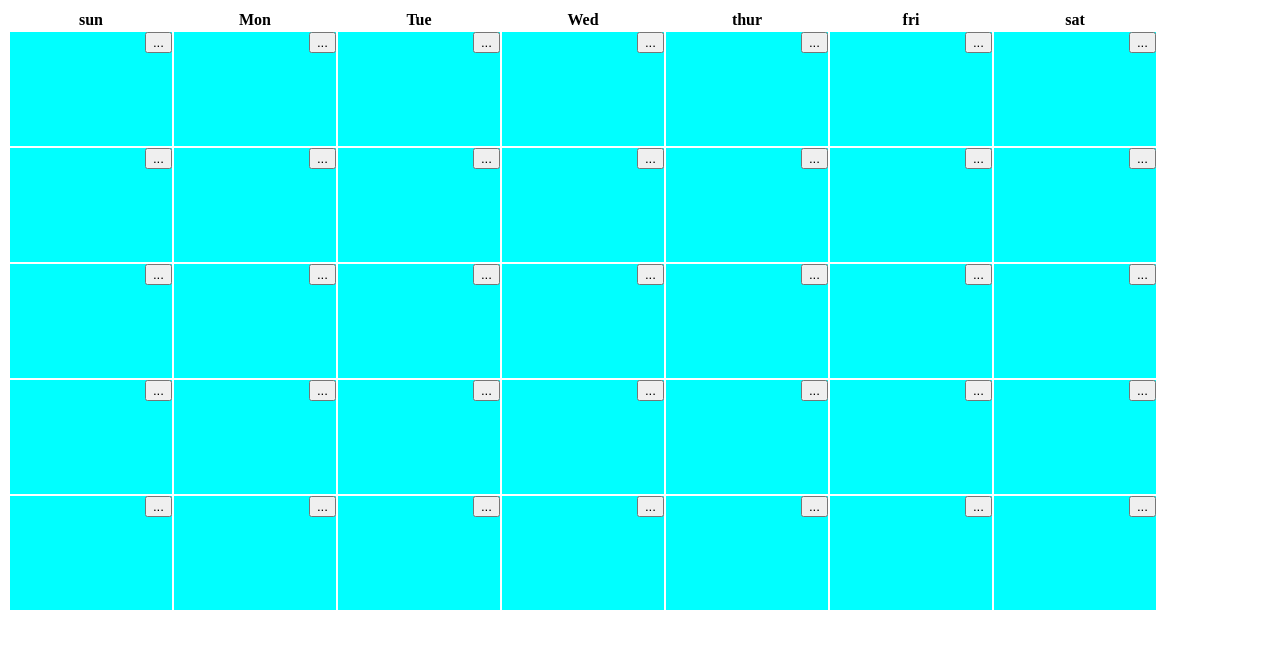
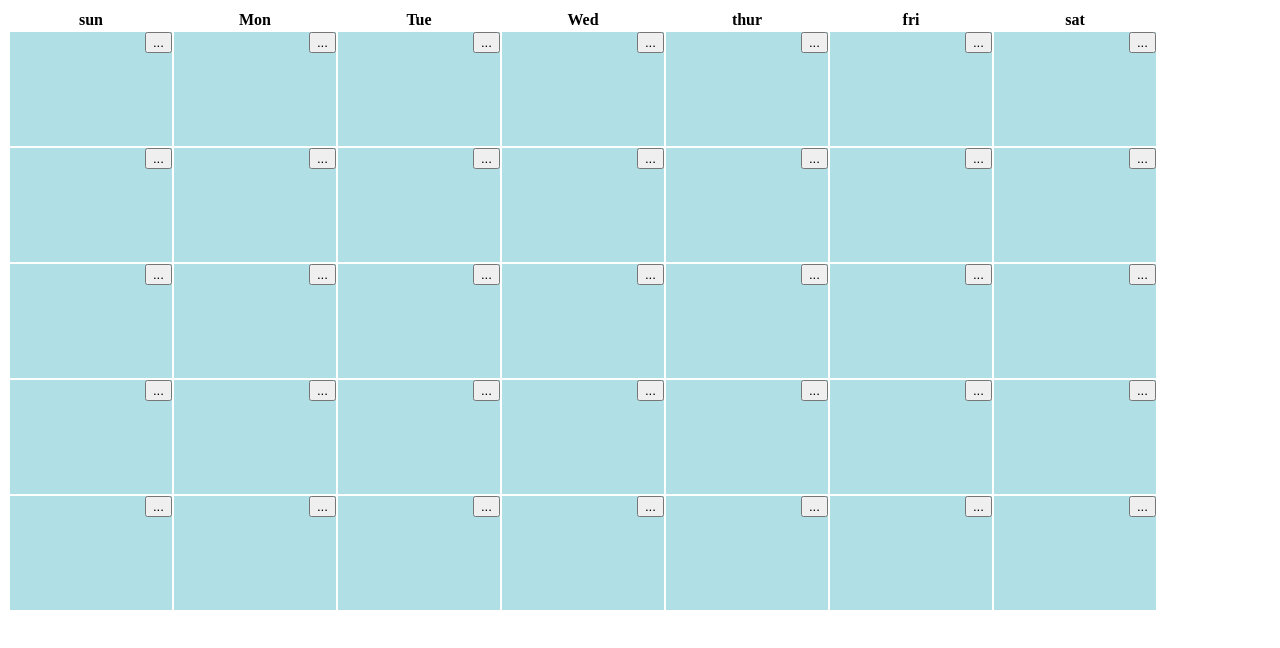
Before and after one commit to Isaac-Quan/ACIT-2911, a plain HTML site: page index.html in a window 1280 px wide. Drawn offline with Linux system fonts and the light colour scheme.

Commit message:
changed color

```diff
--- a/index.css
+++ b/index.css
@@ -1,6 +1,6 @@
 /* day text row */
 tr:not(:first-child){
-    background-color: aqua;
+    background-color: powderblue;
     width: 10px;
     height: 10px;
 }
```
